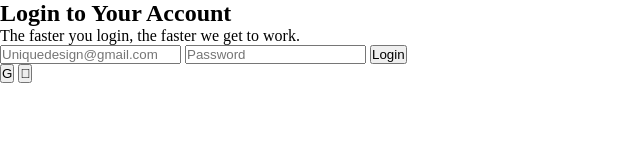
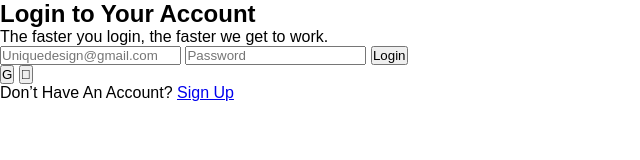
Before and after one commit to rcajazeira/UniqueDesign, a website built with Vite: page index.html in a window 1280 px wide. Shown: the whole page, without its empty margins (0-640 px from the left). Built offline with nearby package versions, Linux system fonts and the light colour scheme.

Commit message:
alterações no style1

```diff
--- a/index.html
+++ b/index.html
@@ -23,6 +23,7 @@
         <button class="apple-btn"></button>
 
           </div>
+          <p class="signup-text">Don’t Have An Account? <a href="#">Sign Up</a></p>
         </div>
 
       </div>
--- a/style.css
+++ b/style.css
@@ -5,7 +5,16 @@
   * {
     margin: 0;
     padding: 0;
-    font-family: Cambria, Cochin, Georgia, Times, 'Times New Roman', serif
-    box-sizing border-box;
+    box-sizing: border-box;
 
   }
+
+  body, html {
+    height: 100%;
+    font-family: 'Arial', sans-serif;
+  }
+
+  .container {
+    display: flex;
+    height: 100vh;
+  }
```
